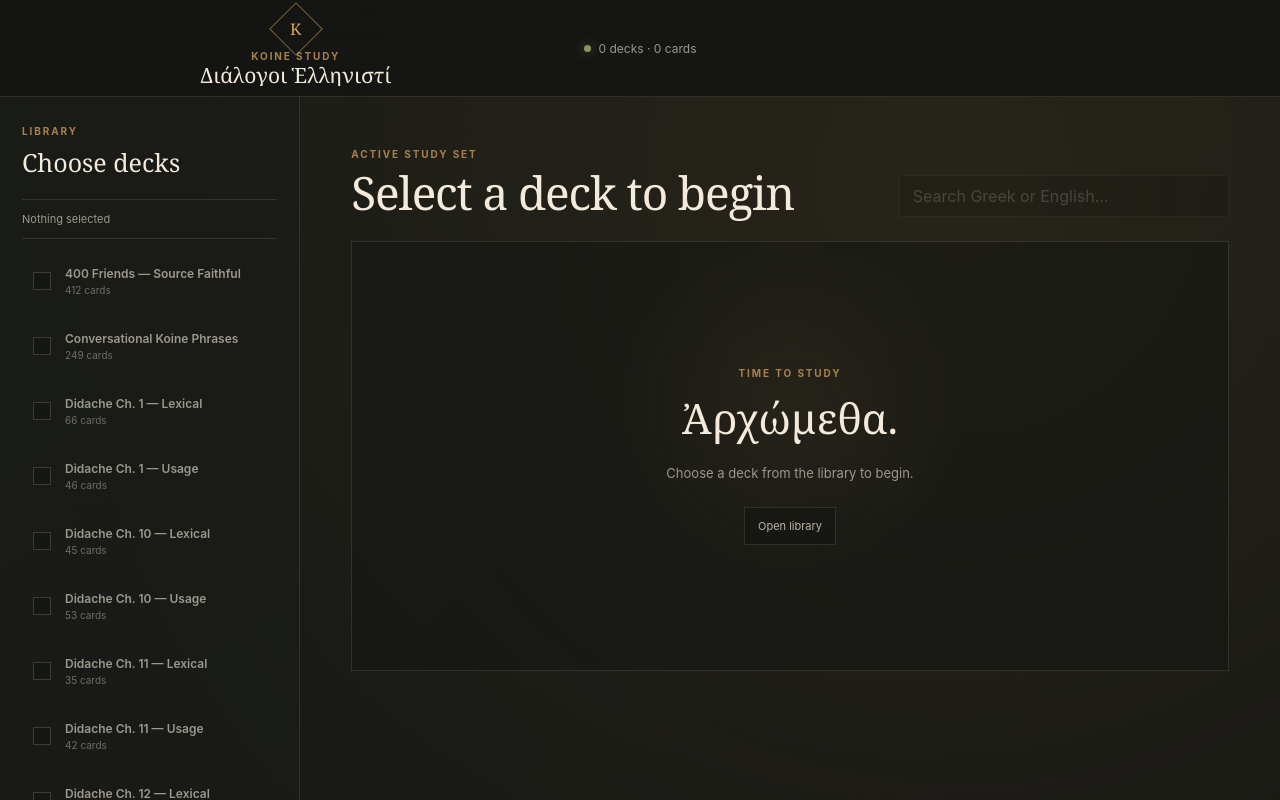
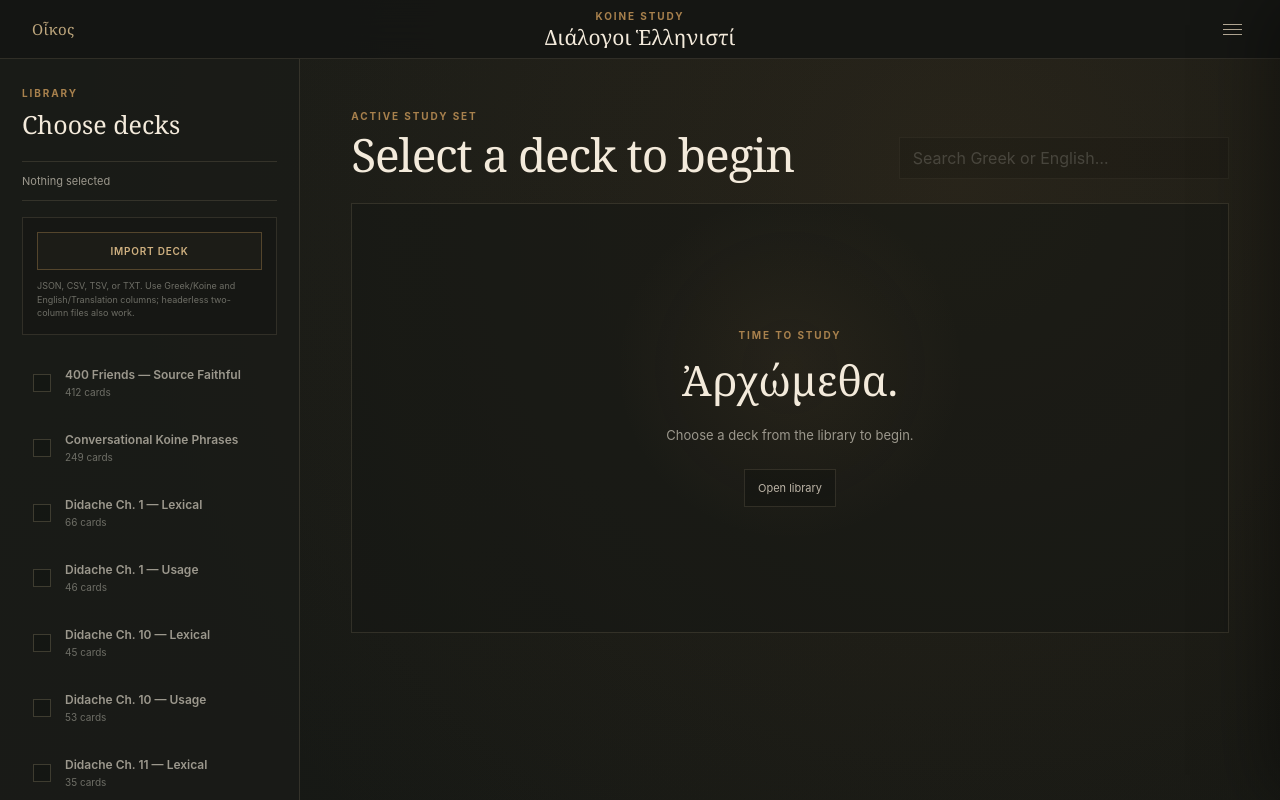
Before and after one commit to zakerykoban-spec/koine-phrase-app, a React (Vite) app: page / in a window 1280 px wide. Shown: the top 800 px of the page. Built offline with nearby package versions, Linux system fonts and the light colour scheme.

Commit message:
feat: refine navigation and support imported decks

```diff
--- a/src/App.tsx
+++ b/src/App.tsx
@@ -1,17 +1,20 @@
-import { useEffect, useMemo, useState } from 'react'
-import { allCards, decks } from './data/decks'
+import { useEffect, useMemo, useState, type ChangeEvent } from 'react'
+import { decks as builtInDecks } from './data/decks'
 import { normalizeMetaEntries } from './lib/greek'
+import { importPhraseDeck } from './lib/importDeck'
 import {
   loadFavorites,
+  loadImportedDecks,
   loadLastCard,
   loadSelectedDecks,
   loadSettings,
   saveFavorites,
+  saveImportedDecks,
   saveLastCard,
   saveSelectedDecks,
   saveSettings,
 } from './lib/storage'
-import type { SessionSummary, StudySession, StudySettings } from './types'
+import type { PhraseDeck, SessionSummary, StudySession, StudySettings } from './types'
 
 function uniqueAdd(items: string[], value: string) {
   return items.includes(value) ? items : [...items, value]
@@ -30,27 +33,38 @@ function shuffle<T>(items: T[]): T[] {
   return next
 }
 
+type ImportStatus = { kind: 'success' | 'error'; message: string } | null
+
 function App() {
-  const validDeckIds = useMemo(() => new Set(decks.map((deck) => deck.id)), [])
-  const cardById = useMemo(() => new Map(allCards.map((card) => [card.id, card])), [])
-
-  const [selectedDeckIds, setSelectedDeckIds] = useState<string[]>(() =>
-    loadSelectedDecks().filter((id) => validDeckIds.has(id)),
-  )
+  const [importedDecks, setImportedDecks] = useState<PhraseDeck[]>(() => loadImportedDecks())
+  const [selectedDeckIds, setSelectedDeckIds] = useState<string[]>(() => loadSelectedDecks())
   const [favorites, setFavorites] = useState<Set<string>>(() => new Set(loadFavorites()))
   const [settings, setSettings] = useState<StudySettings>(() => loadSettings())
   const [currentId, setCurrentId] = useState<string | null>(() => loadLastCard())
   const [query, setQuery] = useState('')
   const [revealed, setRevealed] = useState(false)
   const [libraryOpen, setLibraryOpen] = useState(false)
+  const [menuOpen, setMenuOpen] = useState(false)
   const [homeOpen, setHomeOpen] = useState(false)
   const [session, setSession] = useState<StudySession | null>(null)
   const [summary, setSummary] = useState<SessionSummary | null>(null)
+  const [importStatus, setImportStatus] = useState<ImportStatus>(null)
+
+  const availableDecks = useMemo(
+    () => [...builtInDecks, ...importedDecks].sort((a, b) => a.label.localeCompare(b.label, 'en')),
+    [importedDecks],
+  )
+  const importedDeckIds = useMemo(() => new Set(importedDecks.map((deck) => deck.id)), [importedDecks])
+  const validDeckIds = useMemo(() => new Set(availableDecks.map((deck) => deck.id)), [availableDecks])
+  const cardById = useMemo(
+    () => new Map(availableDecks.flatMap((deck) => deck.cards).map((card) => [card.id, card])),
+    [availableDecks],
+  )
 
   const selectedCards = useMemo(() => {
     const selected = new Set(selectedDeckIds)
-    return decks.filter((deck) => selected.has(deck.id)).flatMap((deck) => deck.cards)
-  }, [selectedDeckIds])
+    return availableDecks.filter((deck) => selected.has(deck.id)).flatMap((deck) => deck.cards)
+  }, [availableDecks, selectedDeckIds])
 
   const visibleCards = useMemo(() => {
     const needle = query.trim().toLocaleLowerCase()
@@ -71,15 +85,34 @@ function App() {
     return visibleCards[0] ?? null
   }, [cardById, currentId, session, visibleCards, visibleIds])
 
-  const activeMeta = useMemo(
-    () => normalizeMetaEntries(activeCard?.meta),
-    [activeCard],
-  )
+  const activeMeta = useMemo(() => normalizeMetaEntries(activeCard?.meta), [activeCard])
 
   const favoriteCardsInView = useMemo(
     () => visibleCards.filter((card) => favorites.has(card.id)),
     [favorites, visibleCards],
   )
+
+  const activeStudySetTitle = useMemo(() => {
+    if (homeOpen) return 'Koine phrase study'
+    if (activeCard) return activeCard.deckLabel
+    if (selectedDeckIds.length === 1) {
+      return availableDecks.find((deck) => deck.id === selectedDeckIds[0])?.label ?? 'Selected deck'
+    }
+    if (selectedDeckIds.length > 1) return `${selectedDeckIds.length} decks selected`
+    return 'Select a deck to begin'
+  }, [activeCard, availableDecks, homeOpen, selectedDeckIds])
+
+  useEffect(() => {
+    setSelectedDeckIds((current) => {
+      const next = current.filter((id) => validDeckIds.has(id))
+      const unchanged = next.length === current.length && next.every((id, index) => id === current[index])
+      return unchanged ? current : next
+    })
+  }, [validDeckIds])
+
+  useEffect(() => {
+    saveImportedDecks(importedDecks)
+  }, [importedDecks])
 
   useEffect(() => {
     saveSelectedDecks(selectedDeckIds)
@@ -103,9 +136,19 @@ function App() {
     saveLastCard(activeCard?.id ?? null)
   }, [activeCard?.id])
 
+  function closeDrawers() {
+    setLibraryOpen(false)
+    setMenuOpen(false)
+  }
+
+  function openLibrary() {
+    setMenuOpen(false)
+    setLibraryOpen(true)
+  }
+
   function goHome() {
     setHomeOpen(true)
-    setLibraryOpen(false)
+    closeDrawers()
     setQuery('')
     setSession(null)
     setSummary(null)
@@ -135,6 +178,48 @@ function App() {
 
   function updateSetting<K extends keyof StudySettings>(key: K, value: StudySettings[K]) {
     setSettings((current) => ({ ...current, [key]: value }))
+  }
+
+  async function handleDeckImport(event: ChangeEvent<HTMLInputElement>) {
+    const input = event.currentTarget
+    const file = input.files?.[0]
+    if (!file) return
+
+    setImportStatus(null)
+    try {
+      const deck = await importPhraseDeck(file)
+      setImportedDecks((current) => [...current, deck])
+      setSelectedDeckIds((current) => uniqueAdd(current, deck.id))
+      setCurrentId(deck.cards[0]?.id ?? null)
+      setHomeOpen(false)
+      setSession(null)
+      setSummary(null)
+      setQuery('')
+      setRevealed(false)
+      setImportStatus({
+        kind: 'success',
+        message: `${deck.label} imported with ${deck.cards.length} ${deck.cards.length === 1 ? 'card' : 'cards'}.`,
+      })
+    } catch (error) {
+      setImportStatus({
+        kind: 'error',
+        message: error instanceof Error ? error.message : 'This deck could not be imported.',
+      })
+    } finally {
+      input.value = ''
+    }
+  }
+
+  function removeImportedDeck(deck: PhraseDeck) {
+    const removedCardIds = new Set(deck.cards.map((card) => card.id))
+    setImportedDecks((current) => current.filter((item) => item.id !== deck.id))
+    setSelectedDeckIds((current) => current.filter((id) => id !== deck.id))
+    setFavorites((current) => new Set([...current].filter((id) => !removedCardIds.has(id))))
+    if (currentId && removedCardIds.has(currentId)) setCurrentId(null)
+    setSession(null)
+    setSummary(null)
+    setRevealed(false)
+    setImportStatus({ kind: 'success', message: `${deck.label} removed from this device.` })
   }
 
   function browse(delta: number) {
@@ -259,31 +344,29 @@ function App() {
   return (
     <div className="app-shell">
       <header className="topbar">
-        <div className="brand">
+        <button className="home-button" type="button" onClick={goHome} aria-label="Return home" title="Home">
+          <span lang="grc">Οἶκος</span>
+        </button>
+
+        <div className="brand brand-centered">
+          <p className="brand-kicker">Koine study</p>
+          <h1 lang="grc">Διάλογοι Ἑλληνιστί</h1>
+        </div>
+
         <button
-            className="brand-mark"
+          className={`menu-button ${menuOpen ? 'active' : ''}`}
           type="button"
-            onClick={goHome}
-            aria-label="Return home"
-            title="Home"
-            style={{ background: 'transparent', padding: 0, cursor: 'pointer' }}
+          onClick={() => {
+            setLibraryOpen(false)
+            setMenuOpen((value) => !value)
+          }}
+          aria-label="Open menu"
+          aria-expanded={menuOpen}
         >
-            <span>Κ</span>
+          <span />
+          <span />
+          <span />
         </button>
-          <div>
-            <p className="brand-kicker">Koine study</p>
-            <h1>Διάλογοι Ἑλληνιστί</h1>
-          </div>
-        </div>
-        <div className="topbar-actions">
-          <div className="topbar-status">
-            <span className="status-light" />
-            <span>{selectedDeckIds.length} {selectedDeckIds.length === 1 ? 'deck' : 'decks'} · {visibleCards.length} cards</span>
-          </div>
-          <button className="library-button" type="button" onClick={() => setLibraryOpen(true)}>
-            Library
-          </button>
-        </div>
       </header>
 
       <div className="app-body">
@@ -298,33 +381,80 @@ function App() {
 
           <div className="deck-summary">
             <span>{selectedDeckIds.length ? `${selectedDeckIds.length} selected` : 'Nothing selected'}</span>
-            {selectedDeckIds.length > 0 && (
-              <button type="button" onClick={clearDecks}>Clear</button>
-            )}
+            {selectedDeckIds.length > 0 && <button type="button" onClick={clearDecks}>Clear</button>}
+          </div>
+
+          <div className="import-panel">
+            <label className="import-deck-button">
+              <input
+                type="file"
+                accept=".json,.csv,.tsv,.txt,application/json,text/csv,text/tab-separated-values,text/plain"
+                onChange={(event) => void handleDeckImport(event)}
+              />
+              <span>Import deck</span>
+            </label>
+            <p>JSON, CSV, TSV, or TXT. Use Greek/Koine and English/Translation columns; headerless two-column files also work.</p>
+            {importStatus && <p className={`import-status ${importStatus.kind}`}>{importStatus.message}</p>}
           </div>
 
           <div className="deck-list">
-            {decks.map((deck) => {
+            {availableDecks.map((deck) => {
               const selected = selectedDeckIds.includes(deck.id)
+              const imported = importedDeckIds.has(deck.id)
               return (
+                <div className={`deck-row-shell ${imported ? 'imported' : ''}`} key={deck.id}>
                   <button
                     className={`deck-row ${selected ? 'selected' : ''}`}
                     type="button"
-                  key={deck.id}
                     onClick={() => toggleDeck(deck.id)}
                     aria-pressed={selected}
                   >
                     <span className="deck-check" aria-hidden="true">{selected ? '✓' : ''}</span>
                     <span className="deck-copy">
                       <strong>{deck.label}</strong>
-                    <small>{deck.cards.length} cards</small>
+                      <small>{deck.cards.length} cards{imported ? ' · imported' : ''}</small>
                     </span>
                   </button>
+                  {imported && (
+                    <button
+                      className="remove-deck-button"
+                      type="button"
+                      onClick={() => removeImportedDeck(deck)}
+                      aria-label={`Remove ${deck.label}`}
+                      title="Remove imported deck"
+                    >
+                      ×
+                    </button>
+                  )}
+                </div>
               )
             })}
           </div>
+        </aside>
 
-          <div className="settings-panel">
+        <aside className={`settings-drawer ${menuOpen ? 'open' : ''}`} aria-hidden={!menuOpen}>
+          <div className="sidebar-header">
+            <div>
+              <p className="section-label">Menu</p>
+              <h2>Study controls</h2>
+            </div>
+            <button className="close-sidebar menu-close" type="button" onClick={() => setMenuOpen(false)} aria-label="Close menu">×</button>
+          </div>
+
+          <button className="menu-library-action" type="button" onClick={openLibrary}>
+            <span>
+              <strong>Library</strong>
+              <small>Choose or import decks</small>
+            </span>
+            <span aria-hidden="true">→</span>
+          </button>
+
+          <div className="menu-deck-status">
+            <span>{selectedDeckIds.length} {selectedDeckIds.length === 1 ? 'deck' : 'decks'}</span>
+            <span>{selectedCards.length} cards</span>
+          </div>
+
+          <div className="settings-panel menu-settings">
             <p className="section-label">Study settings</p>
             <label className="setting-row">
               <span>
@@ -375,13 +505,15 @@ function App() {
           </div>
         </aside>
 
-        {libraryOpen && <button className="sidebar-scrim" type="button" aria-label="Close library" onClick={() => setLibraryOpen(false)} />}
+        {(libraryOpen || menuOpen) && (
+          <button className="drawer-scrim" type="button" aria-label="Close menu" onClick={closeDrawers} />
+        )}
 
         <main className="workspace">
           <div className="workspace-toolbar">
             <div>
               <p className="section-label">Active study set</p>
-              <h2>{homeOpen ? 'Koine phrase study' : selectedDeckIds.length ? 'Phrase study' : 'Select a deck to begin'}</h2>
+              <h2>{activeStudySetTitle}</h2>
             </div>
             <label className="search-field">
               <span className="visually-hidden">Search Greek or English</span>
@@ -405,10 +537,8 @@ function App() {
                   : 'Choose a deck from the library to begin.'}
               </p>
               <div style={{ display: 'flex', gap: 12, flexWrap: 'wrap', justifyContent: 'center' }}>
-                {selectedDeckIds.length > 0 && (
-                  <button type="button" onClick={() => setHomeOpen(false)}>Continue study</button>
-                )}
-                <button type="button" onClick={() => setLibraryOpen(true)}>Open library</button>
+                {selectedDeckIds.length > 0 && <button type="button" onClick={() => setHomeOpen(false)}>Continue study</button>}
+                <button type="button" onClick={openLibrary}>Open library</button>
               </div>
             </section>
           ) : selectedDeckIds.length === 0 ? (
@@ -416,7 +546,7 @@ function App() {
               <p className="card-eyebrow">Time to study</p>
               <h3 lang="grc">Ἀρχώμεθα.</h3>
               <p>Choose a deck from the library to begin.</p>
-              <button type="button" onClick={() => setLibraryOpen(true)}>Open library</button>
+              <button type="button" onClick={openLibrary}>Open library</button>
             </section>
           ) : visibleCards.length === 0 ? (
             <section className="empty-state">
```
Lines whose indentation alone changed are shown as unchanged.
